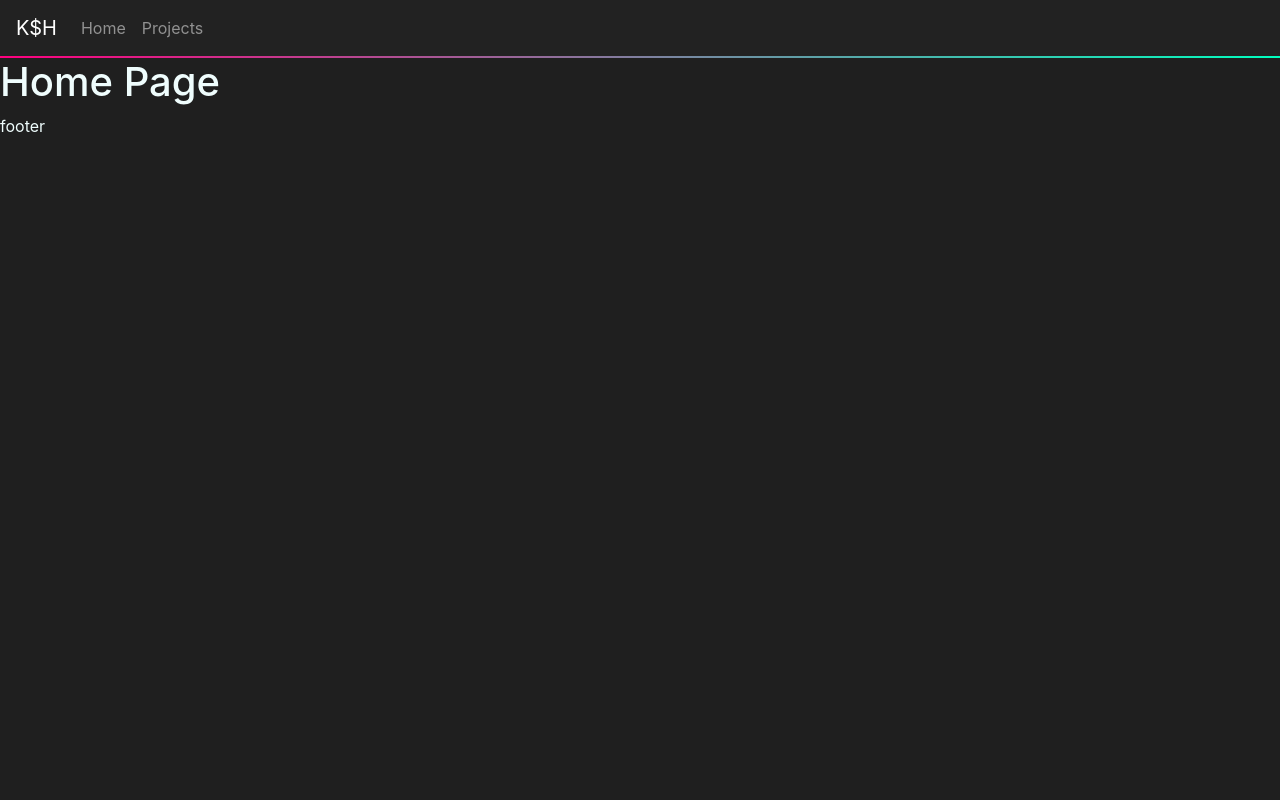
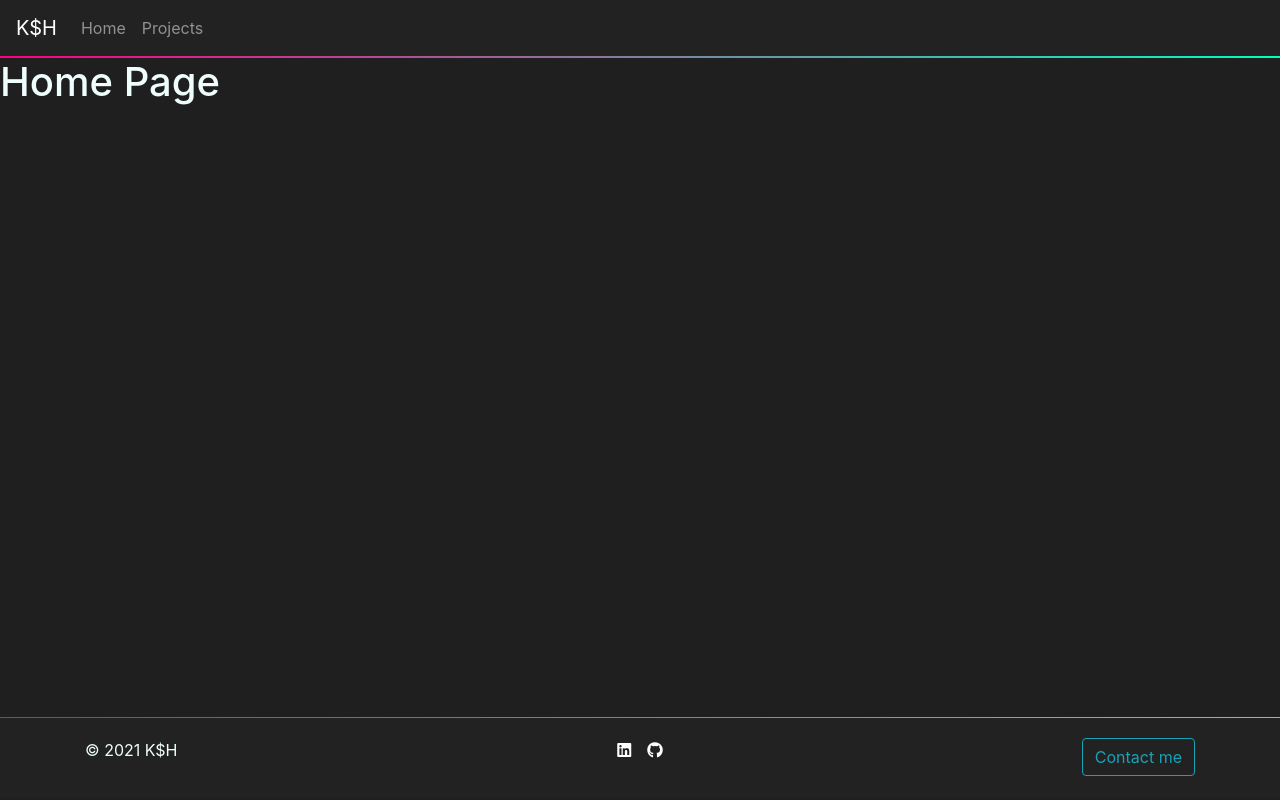
Before and after one commit to karanharika/portofolio, a React (Create React App) app: page /#/ in a window 1280 px wide. Built offline with nearby package versions, Linux system fonts and the light colour scheme.

Commit message:
footer ready

```diff
--- a/src/components/Footer/Footer.css
+++ b/src/components/Footer/Footer.css
@@ -0,0 +1,21 @@
+.icoStyle{
+    color: white;
+}
+
+.footCol3{
+    text-align: right;
+}
+
+.footDivOut{
+    position: absolute;
+    bottom: 2px;
+    left: 0px;
+    width: 100%;
+    background: linear-gradient(to right, rgb(255, 0, 128), rgb(0, 255, 191));
+    padding-top: 1px;
+}
+
+.footDivIn{
+    padding: 20px;
+    background: #222;
+}
--- a/src/components/Footer/Footer.js
+++ b/src/components/Footer/Footer.js
@@ -1,10 +1,47 @@
 import React, { Component } from "react";
+import ModalFooter from "react-bootstrap/ModalFooter";
+import Container from "react-bootstrap/Container";
+import Row from "react-bootstrap/Row";
+import Col from "react-bootstrap/Col";
+import Button from "react-bootstrap/Button";
 import "./Footer.css";
 
 class Footer extends Component {
     render() {
         return (
-            <footer>footer</footer>
+            <div className="footDivOut">
+                <div className="footDivIn">
+                < link rel="stylesheet" href="https://use.fontawesome.com/releases/v5.6.3/css/all.css"></link>
+                    <Container>
+                        <Row>
+                            <Col sm>&#169; 2021 K$H</Col>
+
+                            <Col sm>
+                                <ul class="list-unstyled list-inline text-center">
+                                    <li class="list-inline-item">
+                                        <a class="btn-floating btn-fb mx-1" href="https://linkedin.com/in/karanveer-harika-bb8920197" target="_blank" rel="noopener noreferrer">
+                                            <i class="fab fa-linkedin icoStyle"> </i>
+                                        </a>
+                                    </li>
+                                    <li class="list-inline-item">
+                                        <a class="btn-floating btn-tw mx-1" href="https://github.com/karanharika" target="_blank" rel="noopener noreferrer">
+                                            <i class="fab fa-github icoStyle"> </i>
+                                        </a>
+                                    </li>
+                                </ul>
+                            </Col>
+
+                            <Col sm className="footCol3">
+                                <a href="https://github.com/karanharika">
+                                    <Button variant="outline-info">Contact me</Button>
+                                </a>
+                            </Col>
+                        </Row>
+                    </Container>
+                </div>
+
+                {/* <ModalFooter> &#169; 2021 </ModalFooter> */}
+            </div>
         )
     };
 };
--- a/src/components/Navigation/Navigation.css
+++ b/src/components/Navigation/Navigation.css
@@ -1,8 +1,3 @@
-/* .navBar{
-    border-right: 1px solid cyan;
-    border-left: 1px solid rgb(255, 0, 140);
-} */
-
 .outNavBar{
     background: linear-gradient(to right, rgb(255, 0, 128), rgb(0, 255, 191));
     padding-bottom: 2px;
```
Also changed, not shown: 1 other file (tests, documents, lock files or other folders).
